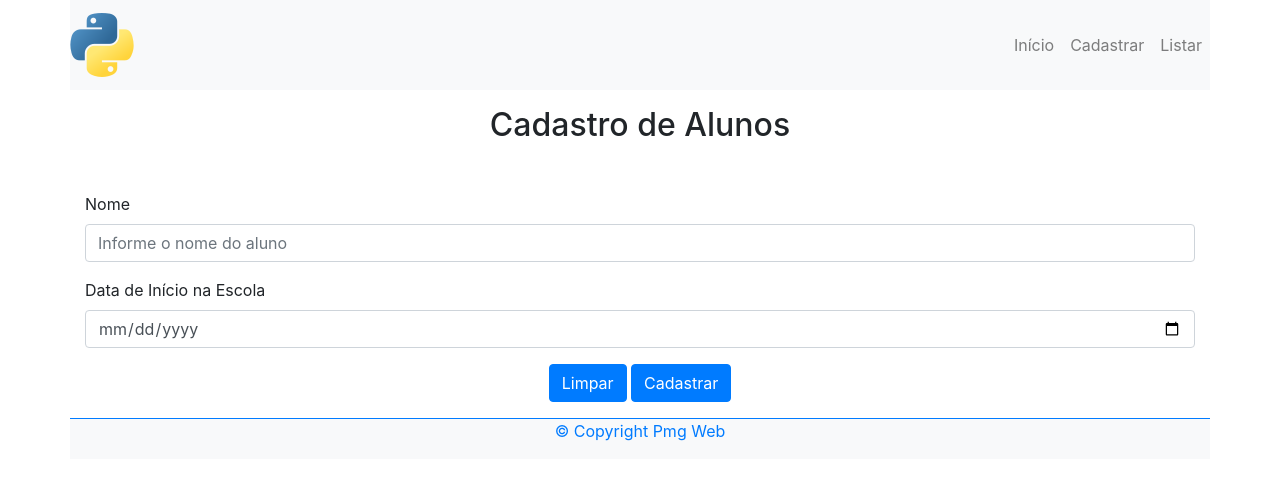
After one commit to patrick140/project_django, a Django app: page /aluno/cadastra in a window 1280 px wide. The commit adds this page. Shown: the top 480 px of the page. Run offline with Django 5.2, Linux system fonts and the light colour scheme.

Commit message:
primeiro commit dia 06

```diff
--- /dev/null
+++ b/aluno/templates/aluno/cadastroAluno.html
@@ -0,0 +1,43 @@
+{% extends "base_template.html" %}
+
+{% block title %}
+        <title>Django - Exercícios</title>
+{% endblock %}
+
+{% block menu %}
+<div class="collapse navbar-collapse justify-content-end" id="mynavbar">
+    <div class="navbar-nav">
+        <a href="../escola.html" class="nav-link">Início</a>
+        <a href="{% url 'aluno:cadastrar' %}" class="nav-link">Cadastrar</a>
+        <a href="{% url 'aluno:listar' %}" class="nav-link">Listar</a>
+    </div>
+</div>
+</nav>
+{% endblock %}
+
+{% block titulo_pagina %}
+<main class="container m-2 mx-auto my-font-family">
+
+    <div class="row">
+        <div class="col text-center m-0">
+            <h2 class="mt-2 mb-5 my-h2">Cadastro de Alunos</h2>
+        </div>
+    </div>
+
+    <form action="#" method="POST" name="frmCadastrarAluno" id="idFrmCadastrarAluno">
+        <div class="form-group">
+            <label for='idNome'>Nome</label>
+            <input class="form-control" type='text' id='idNome' name='nome' placeholder='Informe o nome do aluno' required>
+        </div>
+        <div class="form-group">
+            <label for='idDataInicial'>Data de Início na Escola</label>
+            <input class="form-control" type='date' id='idDataInicial' name='dataInicial' required>
+        </div>
+        <div class='form-group text-center'>
+            <input type='reset'  value='Limpar' class='btn btn-primary btn-md'>
+            <input type='submit' value='Cadastrar' class='btn btn-primary btn-md' id="btnCadastrarTiposAtividade">
+        </div>
+    </form>
+</main>
+
+{% endblock %}
--- a/aluno/urls.py
+++ b/aluno/urls.py
@@ -2,6 +2,9 @@ from django.urls import path
 
 from . import views
 
+app_name = 'aluno'
+
 urlpatterns = [
-    path("aluno/", views.index, name="index"),
+    path('lista', views.listar, name='listar'),
+    path('cadastra', views.cadastrar, name='cadastrar')
 ]
--- a/aluno/views.py
+++ b/aluno/views.py
@@ -1,6 +1,9 @@
-from django.shortcuts import HttpResponse
+from django.shortcuts import HttpResponse, render
 
 # Create your views here.
 
-def index(request):
-    return HttpResponse("Olá! Eu sou o index e vim por aluno/.")
+def listar(request):
+    return render(request, 'aluno/listarAluno.html')
+
+def cadastrar(request):
+    return render(request, 'aluno/cadastroAluno.html')
--- a/setup/settings.py
+++ b/setup/settings.py
@@ -112,7 +112,7 @@ AUTH_PASSWORD_VALIDATORS = [
 # Internationalization
 # https://docs.djangoproject.com/en/5.2/topics/i18n/
 
-LANGUAGE_CODE = 'en-us'
+LANGUAGE_CODE = 'pt-br'
 
 TIME_ZONE = 'America/Sao_Paulo'
 
--- a/setup/urls.py
+++ b/setup/urls.py
@@ -26,8 +26,7 @@ urlpatterns = [
 
     path('',
          include("tiposdeatividade.urls") ),
-    path('',
-         include("aluno.urls")),
+    path('aluno/', include("aluno.urls", namespace='aluno')),
     path('',
          include("instrutor.urls")),
     path('',
@@ -37,3 +36,5 @@ urlpatterns = [
     path('',
          include("utilitarios.urls"))
 ]
+
+#urlpatterns += static(settings.STATIC_URL, document_root=settings.STATIC_ROOT)
--- a/templates/base_template.html
+++ b/templates/base_template.html
@@ -50,18 +50,9 @@
             </button>
 
             <!-- menu -->
-            <div class="collapse navbar-collapse justify-content-end" id="mynavbar">
-                <div class="navbar-nav">
-                    <a href="./escola.html" class="nav-link">Início</a>
-                    <a href="./tipoatividade/cadastroTiposAtividade.html" class="nav-link">Tipos de Atividade</a>
-                    <a href="./titulo/cadastroTitulos.html" class="nav-link">Títulos</a>
-                    <a href="./aluno/cadastroAluno.html" class="nav-link">Alunos</a>
-                    <a href="./instrutor/cadastroInstrutor.html" class="nav-link">Instrutor</a>
-                    <a href="./turma/cadastroTurma.html" class="nav-link">Turmas</a>
-                    <a href="./contato/contato.html" class="nav-link">Contato</a>
-                </div>
-            </div>
-        </nav>
+            {% block menu %}
+            {%  endblock %}
+
 
         {% block titulo_pagina %}
 
```
Also changed, not shown: aluno/templates/aluno/listarAluno.html (+11 -93 lines), templates/escola.html (+15 -0 lines).
